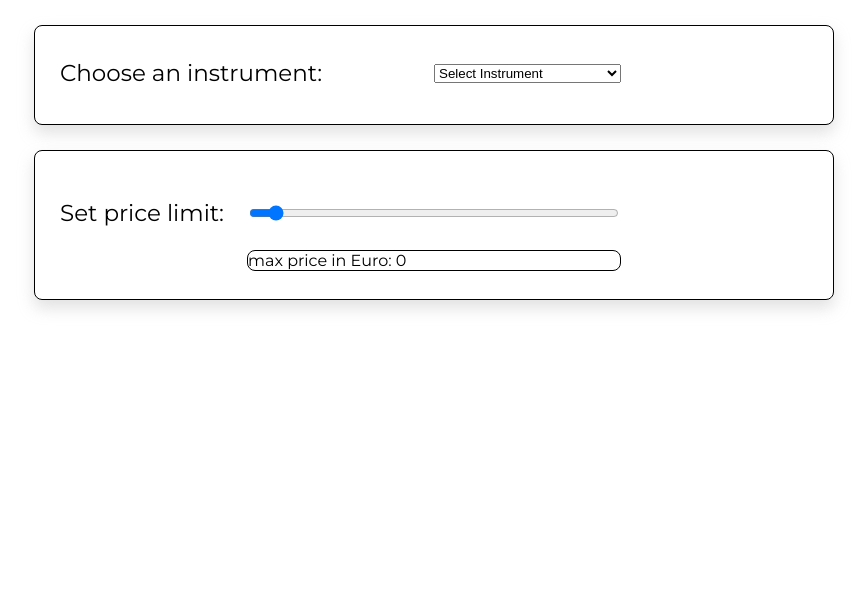
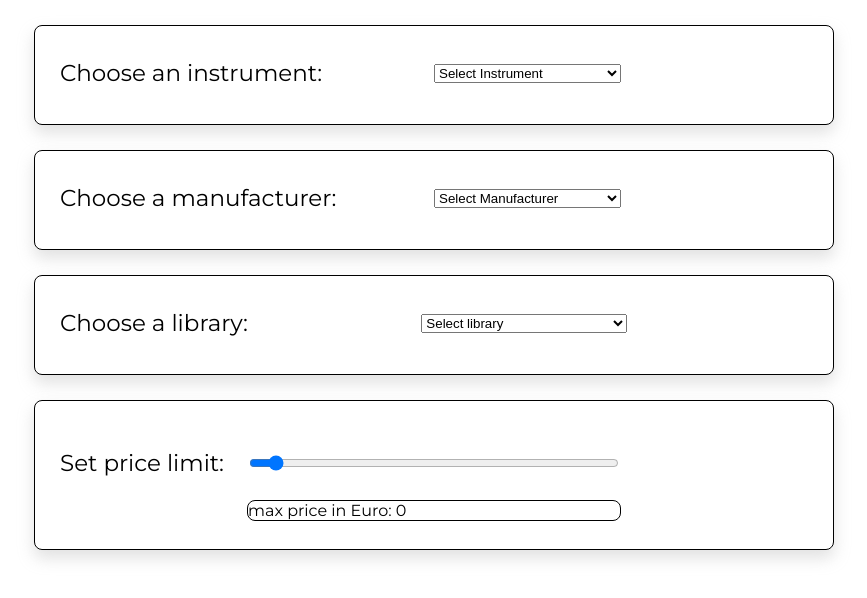
Before and after one commit to DirkCoding/Vst-Search, a React (Create React App) app: page / in a window 1280 px wide. Shown: the top 598 px of the page, without its empty margins (206-1073 px from the left). Built offline with nearby package versions, Linux system fonts and the light colour scheme.

Commit message:
Add dropdowns-array connection not working

```diff
--- a/craco.config.js
+++ b/craco.config.js
@@ -1,11 +1,17 @@
 module.exports = {
   babel: {
-    plugins: [
-      'babel-plugin-styled-components',
-      'babel-plugin-jsx-remove-data-test-id',
-      {
-        attributes: 'data-cy'
-      }
-    ]
+    ignore: ['craco.config.js'],
+    plugins:
+      process.env.NODE_ENV === 'development'
+        ? ['babel-plugin-styled-components']
+        : [
+            'babel-plugin-styled-components',
+            [
+              'babel-plugin-jsx-remove-data-test-id',
+              {
+                attributes: ['data-cy']
+              }
+            ]
+          ]
   }
 }
--- a/package.json
+++ b/package.json
@@ -15,7 +15,7 @@
   "scripts": {
     "start": "craco start",
     "build": "craco build && rm -rf docs && mv build docs",
-    "deploy": "npm run build && cd docs && now --public",
+    "deploy": "npm run build && now --public",
     "test": "craco test",
     "eject": "react-scripts eject",
     "storybook": "start-storybook -p 9009 -s public",
--- a/src/components/App.js
+++ b/src/components/App.js
@@ -43,6 +43,8 @@ class App extends Component {
   state = {
     libraryData: libraryData,
     dropdown: '',
+    manufacturerDropdown: '',
+    libraryDropdown: '',
     priceSlider: 0
   }
 
@@ -54,23 +56,31 @@ class App extends Component {
     this.setState({ dropdown: event.target.value })
   }
 
+  onSearchChangeManu = event => {
+    this.setState({ manufacturerDropdown: event.target.value })
+  }
+  onSearchChangeLib = event => {
+    this.setState({ libraryDropdown: event.target.value })
+  }
+
   render() {
     const filteredLibraryData = this.state.libraryData.filter(data => {
       return (
         data.sections.includes(this.state.dropdown) &&
+        data.company.includes(this.state.manufacturerDropdown) &&
+        data.title.includes(this.state.libraryDropdown) &&
         parseInt(data.price) <= parseInt(this.state.priceSlider)
       )
     })
 
-    // const filteredPriceData = this.state.libraryData.filter(value => {
-    //   return value.price.includes(this.state.priceSlider)
-    // })
     return (
       <Home
         filteredLibraryData={filteredLibraryData}
         priceLimit={this.state.priceSlider}
         // filteredPriceData={filteredPriceData}
         searchChange={this.onSearchChange}
+        searchChangeManu={this.onSearchChangeManu}
+        searchChangeLib={this.onSearchChangeLib}
         sliderChange={this.sliderChange}
       />
     )
--- /dev/null
+++ b/src/components/DropdownLibrary.js
@@ -0,0 +1,60 @@
+import React, { Component } from 'react'
+// import styled from 'styled-components'
+import libraryData from '../resources/library-data.json'
+/*import { array } from '@storybook/addon-knobs'*/
+import styled from 'styled-components'
+import PropTypes from 'prop-types'
+
+const Dropdown = styled.section`
+  display: grid;
+  grid-template-columns: 1fr 1fr 1fr 1fr;
+  grid-template-rows: 1fr 1fr 1fr 1fr;
+  align-items: center;
+  justify-content: center;
+  margin: 25px auto;
+  padding: 10px 25px 25px 25px;
+  background: white;
+  max-width: 800px;
+  height: 100px;
+  border-radius: 8px;
+  box-shadow: 0 8px 16px rgba(180, 180, 180, 0.4);
+  border: 1px solid #000;
+`
+const Label = styled.p`
+  font-size: 23px;
+  grid-column: 1 / 3;
+  grid-column: 1 / 3;
+`
+class DropdownLibrary extends Component {
+  static propTypes = {
+    searchChangeManu: PropTypes.func.isRequired
+  }
+  render() {
+    const { searchChangeManu } = this.props
+    return (
+      <Dropdown>
+        <Label>Choose a library:</Label>
+        <select onChange={searchChangeManu} placeholder="Choose a library">
+          <option default>Select library</option>
+          {// get list of instruments
+          libraryData
+            .reduce(
+              (libraryList, libraryItem) =>
+                libraryList.concat(libraryItem.title),
+              []
+            )
+            .reduce((libraryList, libraryItem) => {
+              if (libraryList.indexOf(libraryItem) === -1)
+                libraryList.push(libraryItem)
+              return libraryList
+            }, [])
+            .sort((a, b) => (a < b ? -1 : 1))
+            .map(library => (
+              <option>{library}</option>
+            ))}
+        </select>
+      </Dropdown>
+    )
+  }
+}
+export default DropdownLibrary
--- /dev/null
+++ b/src/components/DropdownManufacturer.js
@@ -0,0 +1,60 @@
+import React, { Component } from 'react'
+// import styled from 'styled-components'
+import libraryData from '../resources/library-data.json'
+/*import { array } from '@storybook/addon-knobs'*/
+import styled from 'styled-components'
+import PropTypes from 'prop-types'
+
+const Dropdown = styled.section`
+  display: grid;
+  grid-template-columns: 1fr 1fr 1fr 1fr;
+  grid-template-rows: 1fr 1fr 1fr 1fr;
+  align-items: center;
+  justify-content: center;
+  margin: 25px auto;
+  padding: 10px 25px 25px 25px;
+  background: white;
+  max-width: 800px;
+  height: 100px;
+  border-radius: 8px;
+  box-shadow: 0 8px 16px rgba(180, 180, 180, 0.4);
+  border: 1px solid #000;
+`
+const Label = styled.p`
+  font-size: 23px;
+  grid-column: 1 / 3;
+  grid-column: 1 / 3;
+`
+class DropdownManufacturer extends Component {
+  static propTypes = {
+    searchChangeManu: PropTypes.func.isRequired
+  }
+  render() {
+    const { searchChangeManu } = this.props
+    return (
+      <Dropdown>
+        <Label>Choose a manufacturer:</Label>
+        <select onChange={searchChangeManu} placeholder="Choose a manufacturer">
+          <option default>Select Manufacturer</option>
+          {// get list of instruments
+          libraryData
+            .reduce(
+              (manufacturerList, companyItem) =>
+                manufacturerList.concat(companyItem.company),
+              []
+            )
+            .reduce((manufacturerList, companyItem) => {
+              if (manufacturerList.indexOf(companyItem) === -1)
+                manufacturerList.push(companyItem)
+              return manufacturerList
+            }, [])
+            .sort((a, b) => (a < b ? -1 : 1))
+            .map(company => (
+              <option>{company}</option>
+            ))}
+        </select>
+      </Dropdown>
+    )
+  }
+}
+export default DropdownManufacturer
--- a/src/components/GlobalStyle.js
+++ b/src/components/GlobalStyle.js
@@ -7,6 +7,7 @@ export default createGlobalStyle`
 }
 
 body {
+
   margin: 0;
   padding: 0;
   font-family: 'Montserrat', sans-serif;
--- a/src/components/Home.js
+++ b/src/components/Home.js
@@ -1,5 +1,7 @@
 import React, { Component } from 'react'
 import DropdownInstruments from './DropdownInstruments'
+import DropdownManufacturer from './DropdownManufacturer'
+import DropdownLibrary from './DropdownLibrary'
 import Createcard from './Createcard'
 import Priceslider from './Priceslider'
 
@@ -8,6 +10,8 @@ export class Home extends Component {
     const {
       filteredLibraryData,
       searchChange,
+      searchChangeManu,
+      searchChangeLib,
       sliderChange,
       priceLimit
     } = this.props
@@ -15,6 +19,8 @@ export class Home extends Component {
     return (
       <React.Fragment>
         <DropdownInstruments searchChange={searchChange} />
+        <DropdownManufacturer searchChangeManu={searchChangeManu} />
+        <DropdownLibrary searchChangeLib={searchChangeLib} />
         <Priceslider sliderChange={sliderChange} priceLimit={priceLimit} />
 
         {filteredLibraryData.map(libraryInformation => (
--- a/src/resources/library-data.json
+++ b/src/resources/library-data.json
@@ -5,7 +5,7 @@
     "image": "http://www.orchestraltools.com/libraries/berlin_brass_files/stacks_image_93.png",
     "url": "www.orchestraltools.com",
     "ensemblepatch": "No",
-    "price": "10",
+    "price": "849",
     "sections": ["Trombones", "Trumpets", "Horns", "Tuba"]
   },
   {
```
Also changed, not shown: src/stories/index.js (+6 -3 lines), 8 other files (tests, documents, lock files or other folders).
